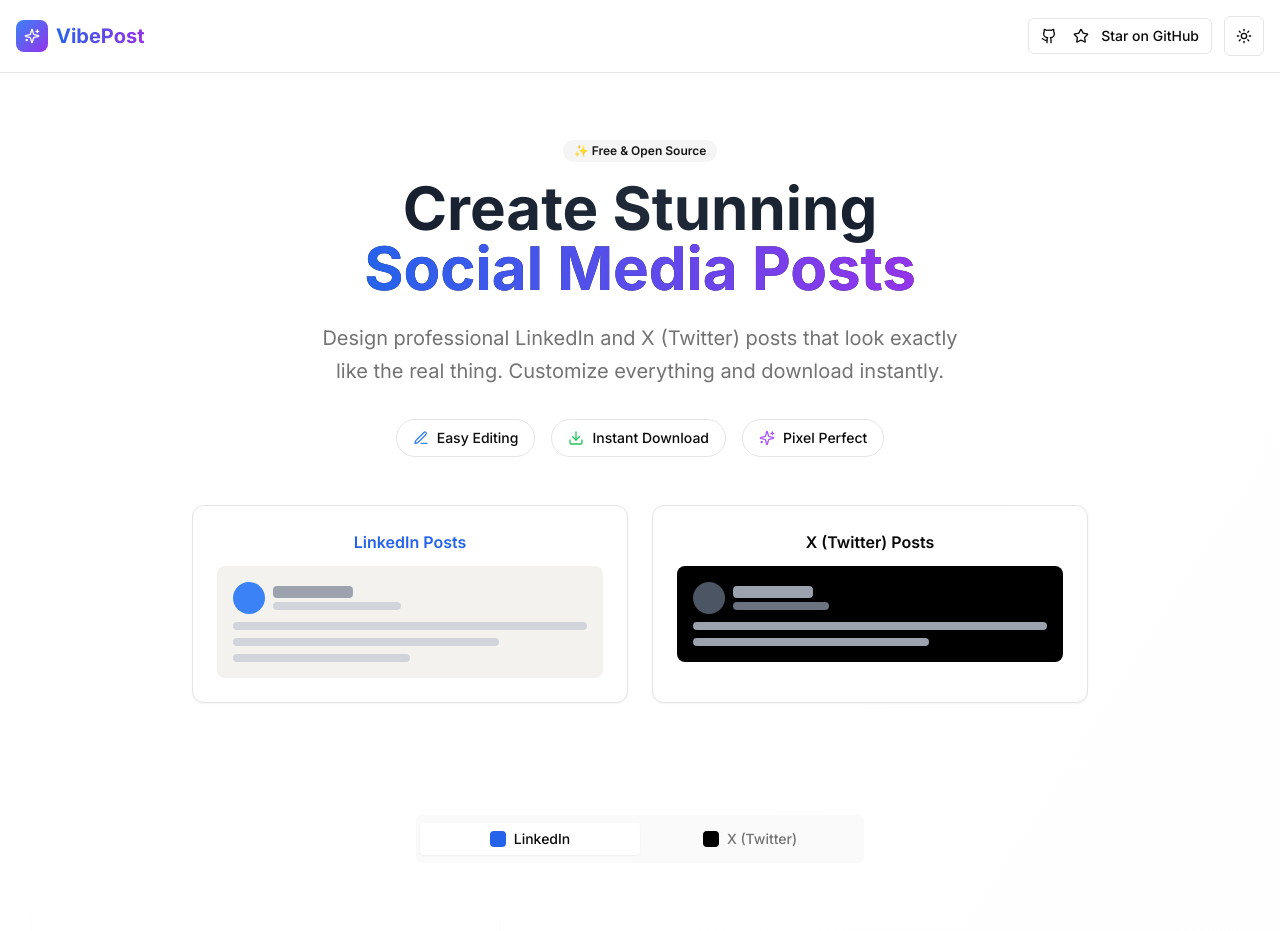
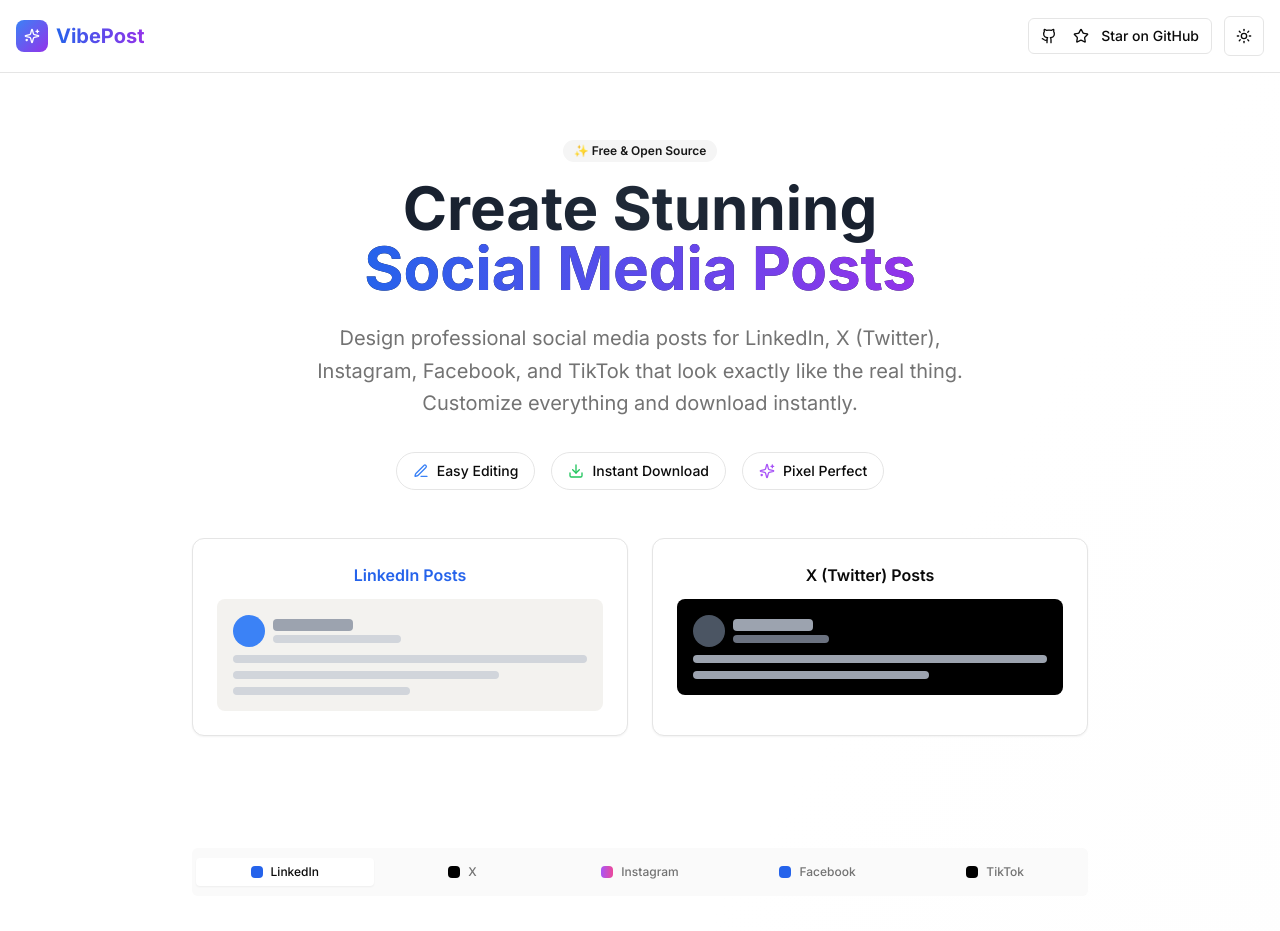
Before and after one commit to kartikmalik0/PostCraft, a Next.js app: page / in a window 1280 px wide. Shown: the top 931 px of the page. Built offline with nearby package versions, Linux system fonts and the light colour scheme.

Commit message:
Update page.tsx

```diff
--- a/app/page.tsx
+++ b/app/page.tsx
@@ -1,6 +1,9 @@
 import { Tabs, TabsContent, TabsList, TabsTrigger } from "@/components/ui/tabs"
 import LinkedInTemplate from "@/components/linkedin-template"
 import XTemplate from "@/components/x-template"
+import InstagramTemplate from "@/components/instagram-template"
+import FacebookTemplate from "@/components/facebook-template"
+import TikTokTemplate from "@/components/tiktok-template"
 import { ThemeToggle } from "@/components/theme-toggle"
 import { Button } from "@/components/ui/button"
 import { Star, Github, Sparkles, Download, Edit3 } from "lucide-react"
@@ -49,7 +52,7 @@ export default function Home() {
             </span>
           </h1>
           <p className="text-xl text-muted-foreground mb-8 max-w-2xl mx-auto leading-relaxed">
-            Design professional LinkedIn and X (Twitter) posts that look exactly like the real thing. Customize
+            Design professional social media posts for LinkedIn, X (Twitter), Instagram, Facebook, and TikTok that look exactly like the real thing. Customize
             everything and download instantly.
           </p>
 
@@ -113,19 +116,40 @@ export default function Home() {
         <div className="container mx-auto max-w-7xl">
           <Tabs defaultValue="linkedin" className="w-full">
             <div className="flex justify-center mb-8">
-              <TabsList className="grid w-full max-w-md grid-cols-2 h-12 p-1 bg-muted/50 backdrop-blur-sm">
+              <TabsList className="grid w-full max-w-4xl grid-cols-5 h-12 p-1 bg-muted/50 backdrop-blur-sm">
                 <TabsTrigger
                   value="linkedin"
-                  className="flex items-center gap-2 data-[state=active]:bg-background data-[state=active]:shadow-sm"
+                  className="flex items-center gap-2 data-[state=active]:bg-background data-[state=active]:shadow-sm text-xs"
                 >
-                  <div className="h-4 w-4 bg-blue-600 rounded"></div>
+                  <div className="h-3 w-3 bg-blue-600 rounded"></div>
                   LinkedIn
                 </TabsTrigger>
                 <TabsTrigger
                   value="x"
-                  className="flex items-center gap-2 data-[state=active]:bg-background data-[state=active]:shadow-sm"
+                  className="flex items-center gap-2 data-[state=active]:bg-background data-[state=active]:shadow-sm text-xs"
                 >
-                  <div className="h-4 w-4 bg-black dark:bg-white rounded"></div>X (Twitter)
+                  <div className="h-3 w-3 bg-black dark:bg-white rounded"></div>X
+                </TabsTrigger>
+                <TabsTrigger
+                  value="instagram"
+                  className="flex items-center gap-2 data-[state=active]:bg-background data-[state=active]:shadow-sm text-xs"
+                >
+                  <div className="h-3 w-3 bg-gradient-to-r from-purple-500 to-pink-500 rounded"></div>
+                  Instagram
+                </TabsTrigger>
+                <TabsTrigger
+                  value="facebook"
+                  className="flex items-center gap-2 data-[state=active]:bg-background data-[state=active]:shadow-sm text-xs"
+                >
+                  <div className="h-3 w-3 bg-blue-600 rounded"></div>
+                  Facebook
+                </TabsTrigger>
+                <TabsTrigger
+                  value="tiktok"
+                  className="flex items-center gap-2 data-[state=active]:bg-background data-[state=active]:shadow-sm text-xs"
+                >
+                  <div className="h-3 w-3 bg-black rounded"></div>
+                  TikTok
                 </TabsTrigger>
               </TabsList>
             </div>
@@ -134,6 +158,15 @@ export default function Home() {
             </TabsContent>
             <TabsContent value="x" className="mt-0">
               <XTemplate />
+            </TabsContent>
+            <TabsContent value="instagram" className="mt-0">
+              <InstagramTemplate />
+            </TabsContent>
+            <TabsContent value="facebook" className="mt-0">
+              <FacebookTemplate />
+            </TabsContent>
+            <TabsContent value="tiktok" className="mt-0">
+              <TikTokTemplate />
             </TabsContent>
           </Tabs>
         </div>
```
